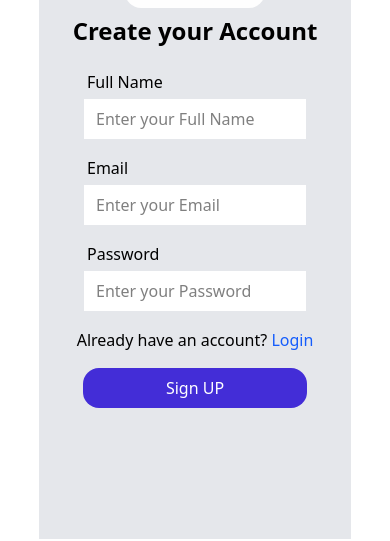
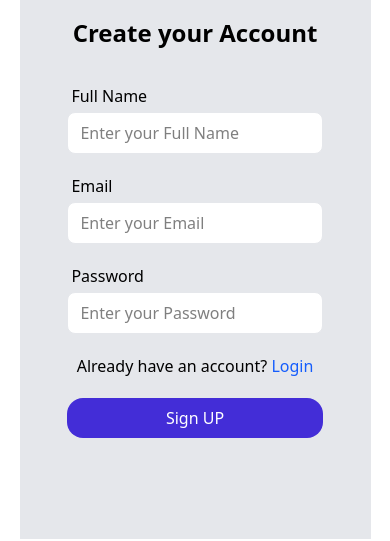
Before and after one commit to Aman-khan8/Postly, a React (Vite) app: page /signup in a window 390 px wide. Shown: the part 368-909 px from the top of the page. Built offline with nearby package versions, Linux system fonts and the light colour scheme; no server answers.

Commit message:
Login & SignUp Update

```diff
--- a/src/components/Login.jsx
+++ b/src/components/Login.jsx
@@ -33,8 +33,8 @@ function LoginForm() {
   return (
   <div className='w-full h-[100vh] flex justify-center items-center'>
 
-    <div className='sm:w-[40%] w-[80%] h-[90%] bg-gray-200 flex justify-center items-center'>
-    <div className="flex flex-col items-center gap-y-2">
+    <div className='sm:w-[40%] w-[90%] h-[90%] bg-gray-200 flex justify-center items-center'>
+    <div className="flex flex-col items-center sm:gap-y-2 gap-y-5">
         <div className='w-[20%] h-[10%]'>
             <Logo/>
         </div>
@@ -43,7 +43,7 @@ function LoginForm() {
 
         </div>
         <form onSubmit={handleSubmit(UserLogIn)} className='w-[100%] flex justify-center items-center'>
-            <div className='flex flex-col items-center w-[100%] gap-y-2'>
+            <div className='flex flex-col items-center w-[100%] sm:gap-y-2 gap-y-5'>
         <Input label="Email"
         type="email"
         placeholder="Enter your Email"
--- a/src/components/SignUp.jsx
+++ b/src/components/SignUp.jsx
@@ -48,21 +48,22 @@ function SignUpForm() {
     <>
 
  <div className='w-full h-[100vh] bg-white flex justify-center items-center'>
-      <div className='sm:w-[40%] w-[80%] h-[95%] bg-gray-200 flex justify-center items-center'>
-        <div className="flex flex-col items-center gap-y-2 w-full p-4">
+      <div className='sm:w-[40%] w-[90%] h-[95%] bg-gray-200 flex justify-center items-center'>
+        <div className="flex flex-col items-center sm:gap-y-2 gap-y-5 w-full p-4">
           <div className='sm:w-[20%] sm:h-[10%] w-[50%]'>
             <Logo />
 
           </div>
           <h2 className='text-center text-2xl font-bold leading-tight mb-4'>Create your Account</h2>
            <form onSubmit={handleSubmit(UserSignUp)}
-            className='w-full flex flex-col items-center gap-y-4'>
+            className='w-full flex flex-col items-center sm:gap-y-2 gap-y-5'>
 
 
 
            <Input
   label="Full Name"
   type="text"
+   className='rounded-lg'
   placeholder="Enter your Full Name"
   {...register("fullName", { required: "Full name is required" })}
 />
@@ -74,6 +75,7 @@ function SignUpForm() {
   label="Email"
   type="email"
   placeholder="Enter your Email"
+   className='rounded-lg'
   {...register("email", {
     required: "Email is required",
     pattern: {
@@ -89,6 +91,7 @@ function SignUpForm() {
 <Input
   label="Password"
   type="password"
+   className='rounded-lg'
   placeholder="Enter your Password"
   {...register("password", {
     required: "Password is required",
```
